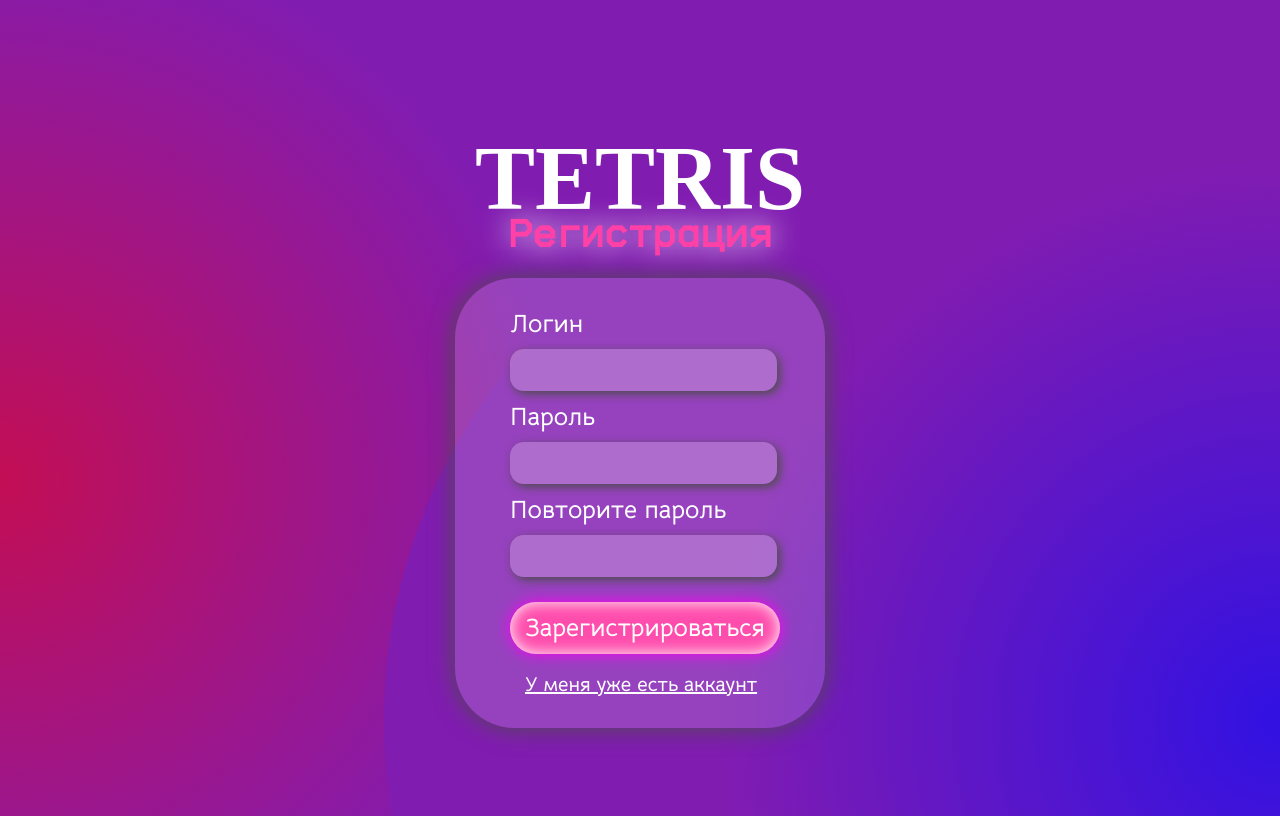
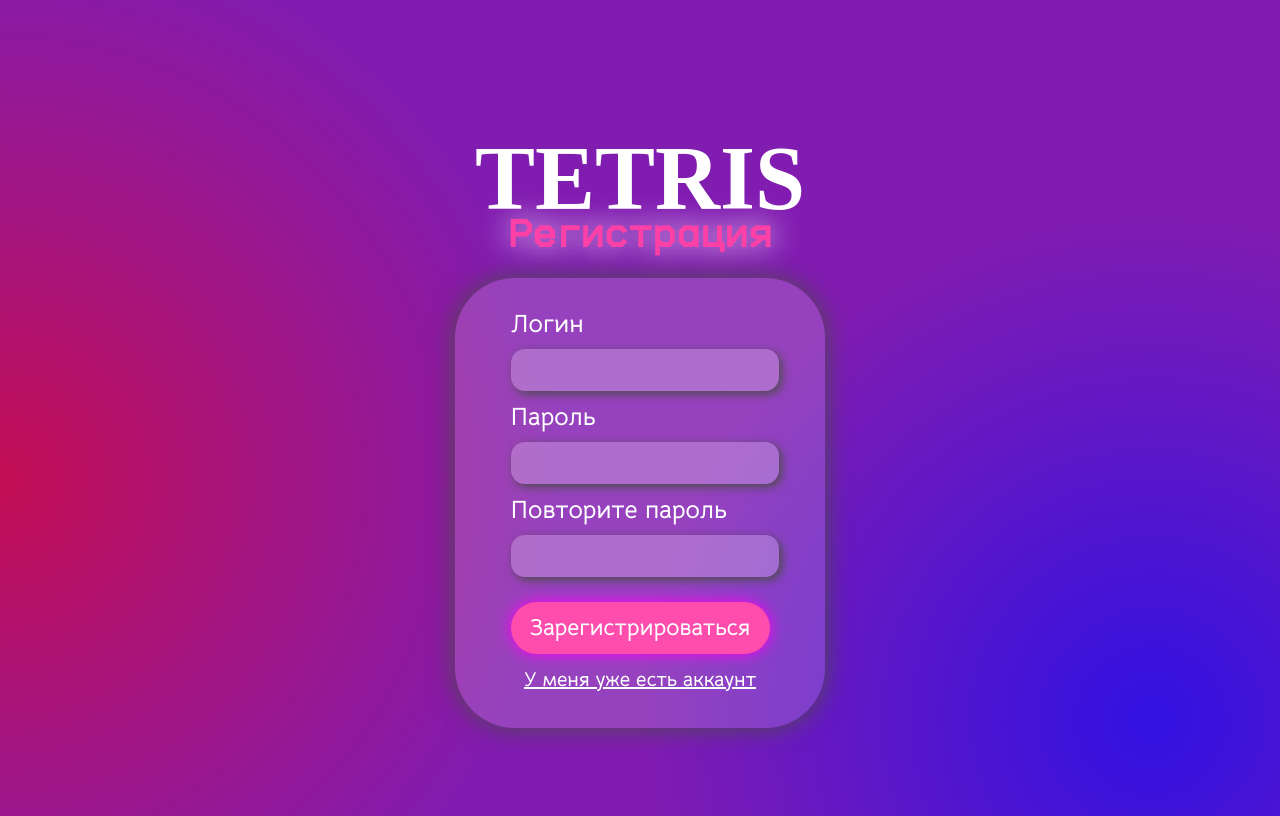
Before and after one commit to Usurpeer/Tetris-Game, a PHP site: page /pages/main_sing_up_2.html in a window 1280 px wide. Run offline with PHP 8.4, Linux system fonts and the light colour scheme; some web fonts are replaced.

Commit message:
Регистрация и авторизация

```diff
--- a/pages/main_log_in_2.html
+++ b/pages/main_log_in_2.html
@@ -10,7 +10,7 @@
 </head>
 
 <body>
-  <div class="back_circle">
+  <form action="..\log_in.php">
     <div class="back_red"></div>
     <div class="back_blue"></div>
     <h1 class="tetris">TETRIS</h1>
@@ -23,7 +23,7 @@
       <p><button>Авторизоваться</button></p>
       <a href="main_sing_up_2.html">Зарегистрироваться</a>
     </div>
-  </div>
+  </form>
 </body>
 
 </html>
--- a/pages/main_sing_up_2.html
+++ b/pages/main_sing_up_2.html
@@ -10,7 +10,7 @@
 </head>
 
 <body>
-  <div class = "back_circle">
+  <form action="..\sing_up.php">
       <div class = "back_red"></div>
       <div class = "back_blue"></div>
       <h1 class = "tetris">TETRIS</h1>
@@ -25,7 +25,7 @@
       <p><button>Зарегистрироваться</button></p>
       <a href="main_log_in_2.html">У меня уже есть аккаунт</a>
     </div>
-  </div>
+  </form>
 </body>
 
 </html>
--- a/styles/sing_form_2.css
+++ b/styles/sing_form_2.css
@@ -14,7 +14,7 @@ body {
   /*отступ сверху*/
   height: 100vh;
 }
-.back_circle {
+form {
   background-attachment: fixed;
   width: 100%;
   position: absolute;
@@ -33,9 +33,9 @@ body {
 }
 .back_blue {
   background-attachment: fixed;
-  width: 140%;
+  width: 80%;
   height: 140%;
-  margin-left: 30%;
+  margin-left: 50%;
   top: 20%;
   position: fixed;
   background: radial-gradient(circle closest-side at center, #3111e2, #811cb1);
@@ -84,7 +84,8 @@ h2 {
   border-radius: 60px;
 }
 p {
-  margin-left: 55px;
+  width: 70%;
+  margin-left: 15%;
   margin-bottom: 10px;
   padding-top: 30px;
   position: relative;
@@ -95,10 +96,10 @@ p {
 input {
   font-family: "BellotaText";
   font-size: 20px;
-  width: 250px;
+  width: 70%;
   height: 40px;
-  margin-left: 55px;
-  padding-left: 15px;
+  margin-left: 15%;
+  padding-left: 2%;
   position: relative;
   background: rgba(255, 255, 255, 0.23);
   border: 0px;
@@ -108,7 +109,7 @@ input {
   color: white;
 }
 .pass {
-  margin-left: 55px;
+  margin-left: 15%;
   margin-bottom: 10px;
   margin-top: 10px;
   padding-top: 0px;
@@ -119,24 +120,28 @@ input {
 }
 button {
   font-family: "BellotaText";
-  width: 270px;
+  width: 100%;
   height: 52px;
-  margin-left: auto;
-  margin-right: auto;
   top: 0px;
   position: absolute;
   background: #ff4dad;
-  font-size: 25px;
+  font-size: 23px;
   color: white;
   border-radius: 66.15px;
   border: 0px;
+  box-shadow: 0px 0px 15px #ff00f5;
+  cursor: pointer;
+}
+button:active {
   box-shadow: 0px 0px 15px #ff00f5, 0px 0px 15px #ffff inset;
 }
 a {
   font-family: "BellotaText";
   color: white;
-  margin-left: 70px;
-  margin-top: 30px;
+  text-align: center;
+  width: 70%;
+  margin-left: 15%;
+  margin-top: 25px;
   position: absolute;
   font-size: 20px;
 }
```
Also changed, not shown: styles/log_form_2.css (+16 -12 lines).
